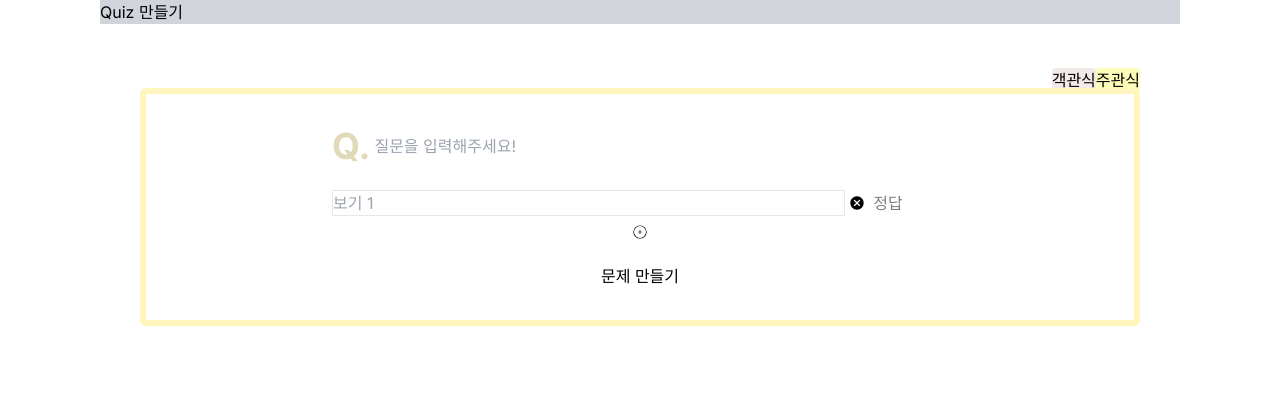
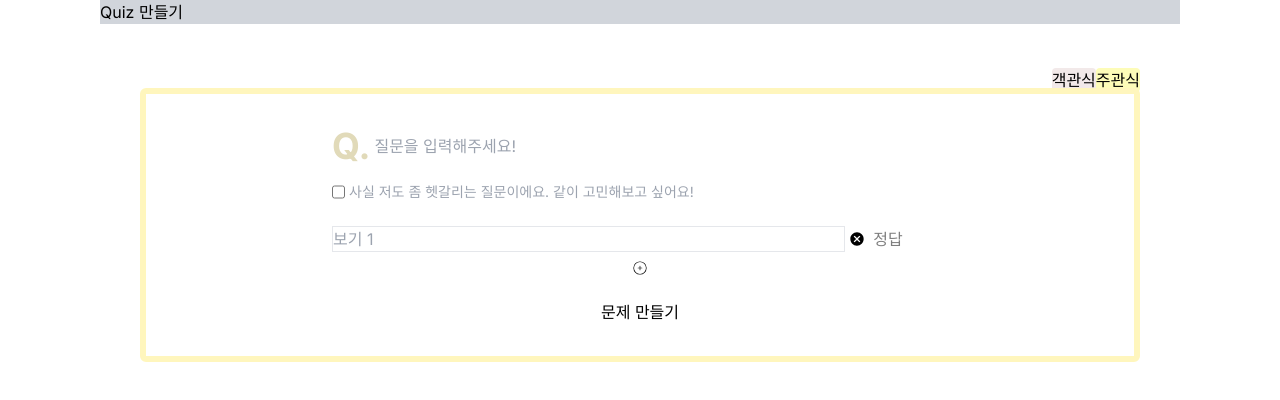
Before and after one commit to 2njeong/TWL, a Next.js app: page /makequiz in a window 1280 px wide. Shown: the top 400 px of the page. Built offline with nearby package versions, Linux system fonts and the light colour scheme.

Commit message:
[feat] - 도움이 필요한 질문 checkbox + 로직 추가

```diff
--- a/src/app/action.ts
+++ b/src/app/action.ts
@@ -11,8 +11,10 @@ export const showText = async (formData: FormData) => {
 export const submitAction = async (answer: null | string[], formData: FormData) => {
   const question = formData.get('question');
   const candidates = formData.getAll('candidates');
+  const needHelpOrnot = formData.get('needHelp');
   console.log('보기리스트 =>', formData.getAll('candidates'));
   console.log('answer =>', answer);
+  console.log('needHelpOrnot =>', needHelpOrnot);
 
   const supabase = serverSupabase();
 
@@ -21,7 +23,9 @@ export const submitAction = async (answer: null | string[], formData: FormData)
       question,
       candidates,
       isSubjective: candidates.length > 1 ? false : true,
-      answer: candidates.length > 1 ? answer : [candidates[0]]
+      answer: candidates.length > 1 ? answer : [candidates[0]],
+      creator: null,
+      needHelp: needHelpOrnot ?? false
     });
     if (error) console.error('에러 =>', error.message);
     revalidatePath('/makequiz');
--- a/src/atom/quizAtom.ts
+++ b/src/atom/quizAtom.ts
@@ -5,3 +5,5 @@ export const quizTyper = atom('객관식');
 export const inputAtom = atom([1]);
 
 export const answerAtom = atom<string[] | null>(null);
+
+export const needHelpAtom = atom<boolean>(false);
--- a/src/components/makequiz/Question.tsx
+++ b/src/components/makequiz/Question.tsx
@@ -3,15 +3,20 @@
 import ReturnQuizType from './ReturnQuizType';
 import { useAtom } from 'jotai';
 import { submitAction } from '@/app/action';
-import { useRef, useTransition } from 'react';
-import { answerAtom, inputAtom, quizTyper } from '@/atom/quizAtom';
+import { useRef } from 'react';
+import { answerAtom, inputAtom, needHelpAtom, quizTyper } from '@/atom/quizAtom';
 import SubmitBtn from './SubmitBtn';
 
 const Question = () => {
   const [inputArr, setInputArr] = useAtom(inputAtom);
   const [answer, setAnswer] = useAtom(answerAtom);
   const [quizType] = useAtom(quizTyper);
+  const [_, setNeedHelp] = useAtom(needHelpAtom);
   const formRef = useRef<HTMLFormElement>(null);
+
+  const handleNeedAnswer = () => {
+    setNeedHelp((prev) => !prev);
+  };
 
   const submitQuiz = async (data: FormData) => {
     console.log('inputArr.length =>', inputArr.length);
@@ -22,7 +27,7 @@ const Question = () => {
         alert('객관식 문항은 최소 2개 이상이어야 합니다.');
         return;
       } else if (!answer || !answer.length) {
-        alert('정답을 알려주세용');
+        alert(`정답을 알려주세요. 도움이 필요한 질문이라도 예상하는 답변을 남겨주세요!`);
         return;
       }
     } else {
@@ -37,9 +42,15 @@ const Question = () => {
 
   return (
     <form action={submitQuiz} ref={formRef} className="w-4/6 flex flex-col gap-6">
-      <section className="flex gap-1">
-        <h1 className="font-bold text-4xl text-beiOne">Q.</h1>
-        <input placeholder="질문을 입력해주세요!" name="question" className="w-full"></input>
+      <section className="flex flex-col gap-4 w-full">
+        <div className="flex gap-1 items-center">
+          <h1 className="font-bold text-4xl text-beiOne">Q.</h1>
+          <input placeholder="질문을 입력해주세요!" name="question" className="w-full"></input>
+        </div>
+        <div className="flex gap-1">
+          <input type="checkbox" name="needHelp" onChange={handleNeedAnswer}></input>
+          <h6 className="text-sm text-gray-400">사실 저도 좀 헷갈리는 질문이에요. 같이 고민해보고 싶어요!</h6>
+        </div>
       </section>
       <ReturnQuizType />
       <SubmitBtn />
--- a/src/type/database.ts
+++ b/src/type/database.ts
@@ -8,6 +8,7 @@ export type Database = {
           answer: string[];
           candidates: string[];
           created_at: string;
+          creator: string | null;
           isSubjective: boolean;
           question: string;
           quiz_id: number;
@@ -16,6 +17,7 @@ export type Database = {
           answer: string[];
           candidates: string[];
           created_at?: string;
+          creator?: string | null;
           isSubjective?: boolean;
           question: string;
           quiz_id?: number;
@@ -24,6 +26,7 @@ export type Database = {
           answer?: string[];
           candidates?: string[];
           created_at?: string;
+          creator?: string | null;
           isSubjective?: boolean;
           question?: string;
           quiz_id?: number;
```
